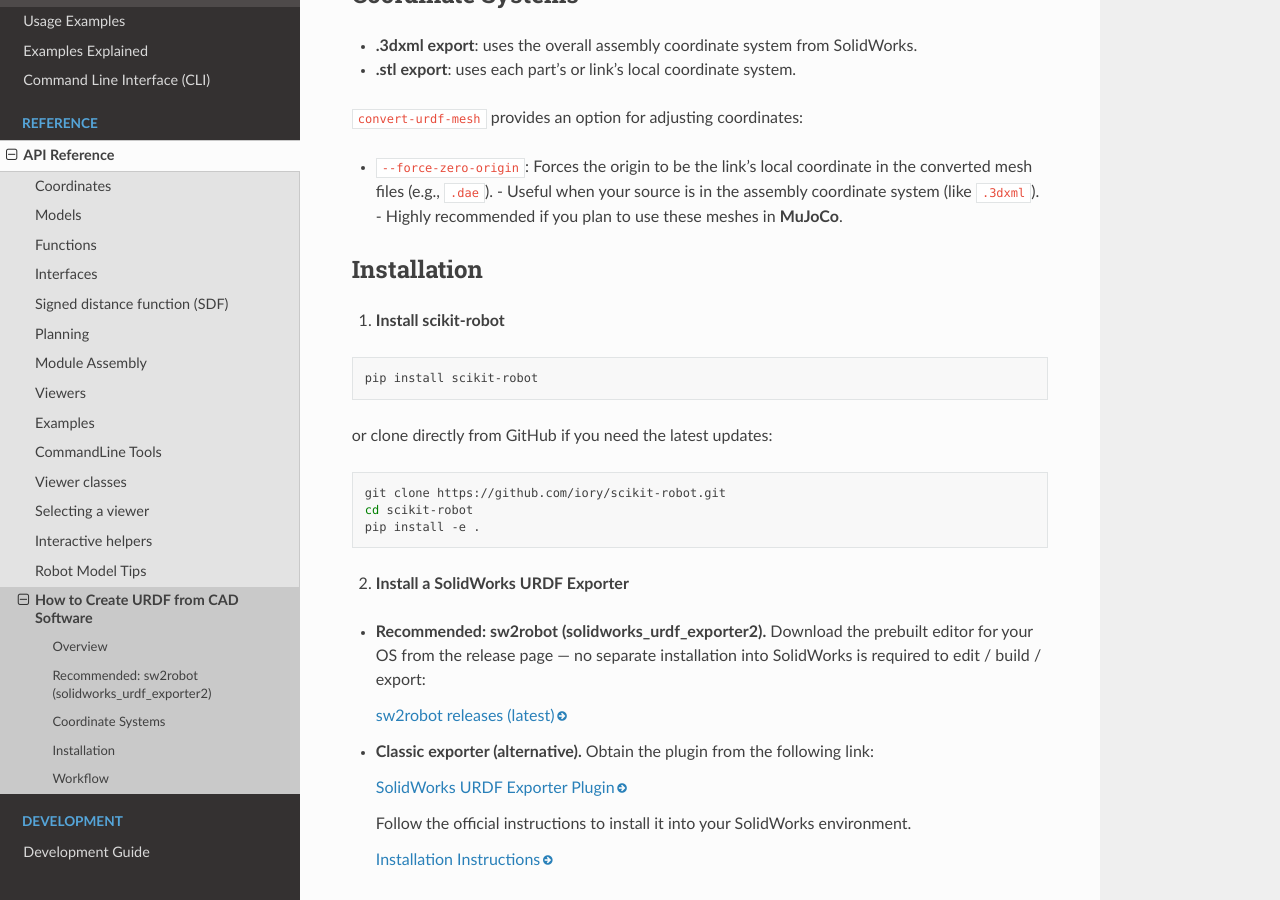
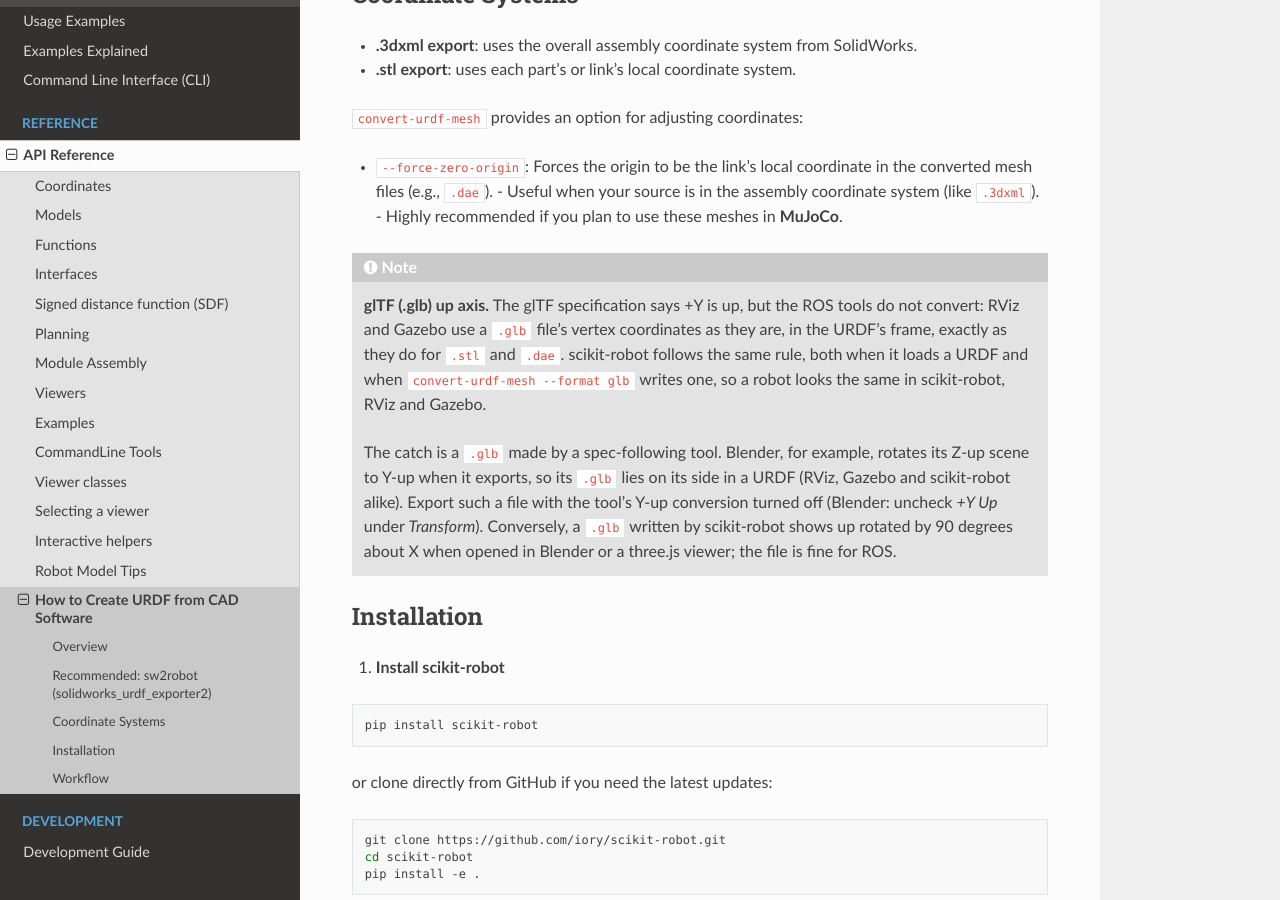
Before and after one commit to iory/scikit-robot, a Sphinx documentation site: the page built from docs/source/reference/how_to_create_urdf_from_cad.rst, in a window 1280 px wide and 900 px high, scrolled down 2001 px. Built offline with Sphinx 7.4.7 and the Read the Docs theme 3.1.0, drawn with Linux system fonts in a browser that asks for light colours.

Commit message:
Document that glb meshes keep the URDF's Z-up axes, as RViz and Gazebo read them (#960)

```diff
--- a/docs/source/reference/how_to_create_urdf_from_cad.rst
+++ b/docs/source/reference/how_to_create_urdf_from_cad.rst
@@ -89,6 +89,23 @@ Coordinate Systems
   - Useful when your source is in the assembly coordinate system (like ``.3dxml``).
   - Highly recommended if you plan to use these meshes in **MuJoCo**.
 
+.. note::
+
+   **glTF (.glb) up axis.** The glTF specification says +Y is up, but the
+   ROS tools do not convert: RViz and Gazebo use a ``.glb`` file's vertex
+   coordinates as they are, in the URDF's frame, exactly as they do for
+   ``.stl`` and ``.dae``. scikit-robot follows the same rule, both when it
+   loads a URDF and when ``convert-urdf-mesh --format glb`` writes one, so a
+   robot looks the same in scikit-robot, RViz and Gazebo.
+
+   The catch is a ``.glb`` made by a spec-following tool. Blender, for
+   example, rotates its Z-up scene to Y-up when it exports, so its ``.glb``
+   lies on its side in a URDF (RViz, Gazebo and scikit-robot alike). Export
+   such a file with the tool's Y-up conversion turned off (Blender: uncheck
+   *+Y Up* under *Transform*). Conversely, a ``.glb`` written by
+   scikit-robot shows up rotated by 90 degrees about X when opened in
+   Blender or a three.js viewer; the file is fine for ROS.
+
 Installation
 ------------
 
```
Also changed, not shown: 1 other file.
